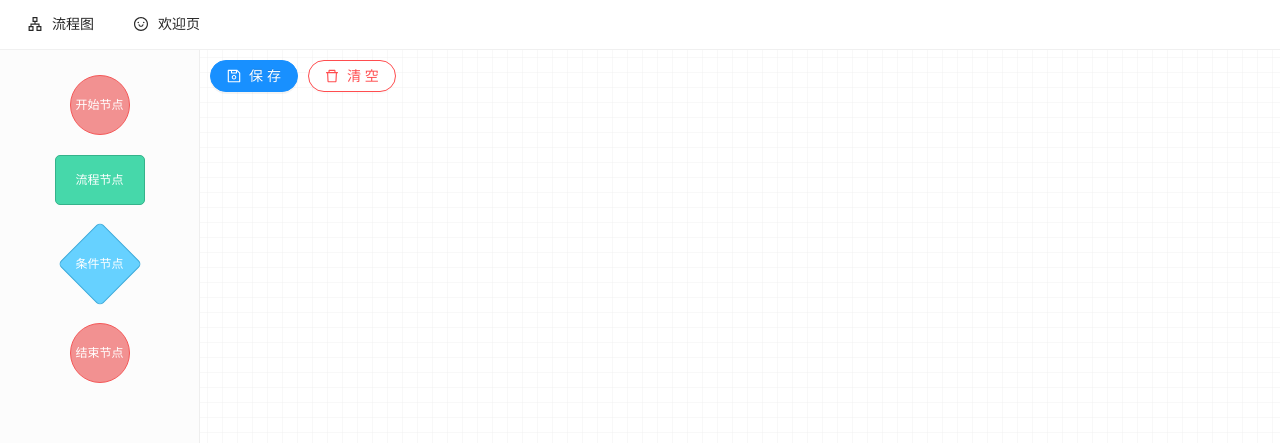
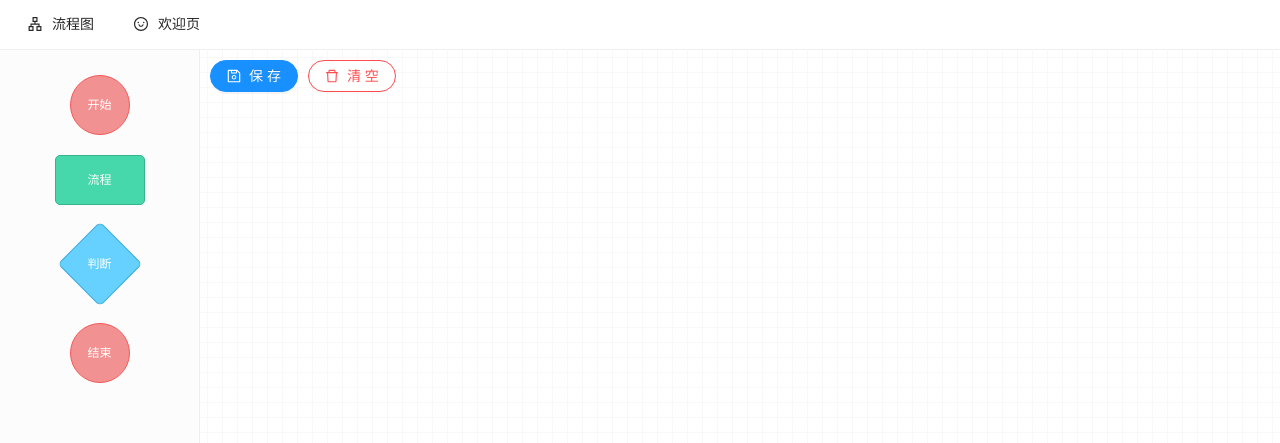
Before and after one commit to linmingdao/pre-research-technology, a React (Create React App) app: page /flow in a window 1280 px wide. Shown: the top 443 px of the page. Built offline with nearby package versions, Linux system fonts and the light colour scheme.

Commit message:
update：优化流程图

```diff
--- a/package.json
+++ b/package.json
@@ -6,6 +6,7 @@
     "@ant-design/icons": "^4.6.2",
     "@pupu/opm-bricks": "^0.1.0",
     "antd": "^4.15.0",
+    "classnames": "^2.3.1",
     "react": "^17.0.2",
     "react-dom": "^17.0.2",
     "react-flow-renderer": "^9.4.2",
--- a/src/components/FlowChart/FlowChart.tsx
+++ b/src/components/FlowChart/FlowChart.tsx
@@ -9,12 +9,14 @@ import ReactFlow, {
   removeElements,
   ReactFlowProvider,
 } from "react-flow-renderer";
-import { DeleteOutlined, SaveOutlined } from "@ant-design/icons";
-import { Button, Popconfirm } from "antd";
+import Toolbar from "./Toolbar/Toolbar";
 import Sidebar from "./Sidebar/Sidebar";
-import nodeTypes from "./Nodes/index";
-
-const strokeWidth = 2;
+import {
+  builtInNodes,
+  NodeDescription,
+  builtInAvailableType,
+} from "./Nodes/index";
+import { getNodeTypesAndMapFromConfig, mergeCustomNodes } from "./utils";
 
 export interface PositionType {
   x: number;
@@ -36,6 +38,9 @@ export interface NodeType {
 export interface FlowChartProps {
   editable?: boolean;
   dataSource?: any[];
+  strokeWidth?: number;
+  customNodes?: NodeDescription[];
+  defaultNodes?: builtInAvailableType[];
   onSave?: (data: any[]) => void;
   onElementClick?: (event: any, element: any) => void;
   onElementDrop?: (node: NodeType) => NodeType | false;
@@ -44,6 +49,9 @@ export interface FlowChartProps {
 const FlowChart: React.FC<FlowChartProps> = ({
   editable = false,
   dataSource = [],
+  strokeWidth = 2,
+  customNodes = [],
+  defaultNodes = ["end", "judgment", "process", "start"],
   onSave,
   onElementClick,
   onElementDrop = (node: NodeType) => node,
@@ -51,6 +59,9 @@ const FlowChart: React.FC<FlowChartProps> = ({
   const reactFlowWrapper = useRef<any>(null);
   const [elements, setElements] = useState<any[]>(dataSource);
   const [reactflowInstance, setReactflowInstance] = useState<any>(null);
+  const { nodes, nodeTypes, nodesMap } = getNodeTypesAndMapFromConfig(
+    mergeCustomNodes(customNodes, builtInNodes, defaultNodes)
+  );
   const onNodeDragStop = (event: any, node: any) =>
     setElements((els) =>
       els.map((item) => {
@@ -79,7 +90,7 @@ const FlowChart: React.FC<FlowChartProps> = ({
           els
         )
       ),
-    []
+    [strokeWidth]
   );
   const onLoad = useCallback(
     (rfi) => {
@@ -103,7 +114,7 @@ const FlowChart: React.FC<FlowChartProps> = ({
       const newNode = onElementDrop({
         type,
         position,
-        data: { label: type },
+        data: { label: nodesMap[type].label },
         id: shortid.generate(),
       });
       newNode && setElements((es) => es.concat(newNode));
@@ -121,14 +132,15 @@ const FlowChart: React.FC<FlowChartProps> = ({
 
   return (
     <div className="flow-editor-dnd">
-      {editable ? <Sidebar /> : <></>}
+      <Sidebar nodes={nodes} editable={editable} />
       <div className="flow-wrapper" ref={reactFlowWrapper}>
         <ReactFlowProvider>
           <ReactFlow
             elements={elements}
-            nodeTypes={nodeTypes}
             zoomOnPinch={false}
             zoomOnScroll={false}
+            zoomOnDoubleClick={false}
+            nodeTypes={nodeTypes}
             nodesDraggable={editable}
             elementsSelectable={editable}
             onLoad={onLoad}
@@ -139,38 +151,13 @@ const FlowChart: React.FC<FlowChartProps> = ({
             onNodeDragStop={onNodeDragStop}
             onElementsRemove={onElementsRemove}
           >
+            <Controls showInteractive={editable} />
             <Background variant={BackgroundVariant.Lines} />
-            {editable ? (
-              <>
-                <Button
-                  type="primary"
-                  shape="round"
-                  icon={<SaveOutlined />}
-                  style={{ zIndex: 100, left: 10, top: 10 }}
-                  onClick={() => onSave && onSave(elements)}
-                >
-                  保 存
-                </Button>
-                <Popconfirm
-                  okText="确定"
-                  cancelText="取消"
-                  title="确认清空面板内容么?"
-                  onConfirm={() => setElements([])}
-                >
-                  <Button
-                    danger
-                    shape="round"
-                    icon={<DeleteOutlined />}
-                    style={{ zIndex: 100, left: 20, top: 10 }}
-                  >
-                    清 空
-                  </Button>
-                </Popconfirm>
-              </>
-            ) : (
-              <></>
-            )}
-            <Controls showInteractive={editable} />
+            <Toolbar
+              editable={editable}
+              onEmpty={() => setElements([])}
+              onSave={() => onSave && onSave(elements)}
+            />
           </ReactFlow>
         </ReactFlowProvider>
       </div>
--- a/src/components/FlowChart/Nodes/index.ts
+++ b/src/components/FlowChart/Nodes/index.ts
@@ -1,13 +1,24 @@
-import Start from "./Start";
-import End from "./End";
-import Judgment from "./Judgment";
-import Process from "./Process";
+import React from "react";
+import end from "./End";
+import start from "./Start";
+import process from "./Process";
+import judgment from "./Judgment";
 
-const nodeTypes = {
-  End,
-  Start,
-  Process,
-  Judgment,
-};
+export type builtInAvailableType = "end" | "start" | "process" | "judgment";
 
-export default nodeTypes;
+export interface NodeDescription {
+  type: string;
+  label: string;
+  component: React.JSXElementConstructor<any>;
+}
+
+export interface NodeTypes {
+  [nodeType: string]: React.JSXElementConstructor<any>;
+}
+
+export const builtInNodes: NodeDescription[] = [
+  { label: "开始", type: "start", component: start },
+  { label: "流程", type: "process", component: process },
+  { label: "判断", type: "judgment", component: judgment },
+  { label: "结束", type: "end", component: end },
+];
--- a/src/components/FlowChart/Sidebar/Sidebar.tsx
+++ b/src/components/FlowChart/Sidebar/Sidebar.tsx
@@ -1,44 +1,37 @@
 import React from "react";
+import classNames from "classnames";
+import { NodeDescription } from "../Nodes/index";
 
-const Sidebar: React.FC = () => {
+export interface SidebarProps {
+  editable: boolean;
+  nodes: NodeDescription[];
+}
+
+const Sidebar: React.FC<SidebarProps> = ({ nodes, editable }) => {
   const onDragStart = (event: any, nodeType: string) => {
     event.dataTransfer.setData("application/reactflow", nodeType);
     event.dataTransfer.effectAllowed = "move";
   };
 
-  return (
+  return editable ? (
     <aside className="sidebar">
-      <div
-        className="dnd-node-wrapper"
-        onDragStart={(event) => onDragStart(event, "Start")}
-        draggable
-      >
-        <div className="node start">开始节点</div>
-      </div>
-      <div
-        className="dnd-node-wrapper"
-        onDragStart={(event) => onDragStart(event, "Process")}
-        draggable
-      >
-        <div className="node process">流程节点</div>
-      </div>
-      <div
-        className="dnd-node-wrapper"
-        onDragStart={(event) => onDragStart(event, "Judgment")}
-        draggable
-      >
-        <div className="node judgment">
-          <div className="label">条件节点</div>
-        </div>
-      </div>
-      <div
-        className="dnd-node-wrapper"
-        onDragStart={(event) => onDragStart(event, "End")}
-        draggable
-      >
-        <div className="node end">结束节点</div>
-      </div>
+      {nodes.map(({ type, label }) => {
+        const classes = classNames("node", type);
+        return (
+          <div
+            draggable
+            className="dnd-node-wrapper"
+            onDragStart={(event) => onDragStart(event, type)}
+          >
+            <div className={classes}>
+              <div className="label">{label}</div>
+            </div>
+          </div>
+        );
+      })}
     </aside>
+  ) : (
+    <></>
   );
 };
 
--- /dev/null
+++ b/src/components/FlowChart/Toolbar/Toolbar.tsx
@@ -0,0 +1,46 @@
+import React from "react";
+import { Button, Popconfirm } from "antd";
+import { DeleteOutlined, SaveOutlined } from "@ant-design/icons";
+
+export interface ToolbarProps {
+  editable?: boolean;
+  onSave?: () => void;
+  onEmpty?: () => void;
+}
+
+const Toolbar: React.FC<ToolbarProps> = ({ editable, onSave, onEmpty }) => {
+  return editable ? (
+    <>
+      <Button
+        type="primary"
+        shape="round"
+        icon={<SaveOutlined />}
+        style={{ zIndex: 100, left: 10, top: 10 }}
+        onClick={() => onSave && onSave()}
+      >
+        保 存
+      </Button>
+      <Popconfirm
+        okText="确定"
+        cancelText="取消"
+        title="确认清空面板内容么?"
+        onConfirm={() => onEmpty && onEmpty()}
+      >
+        <Button
+          danger
+          shape="round"
+          icon={<DeleteOutlined />}
+          style={{ zIndex: 100, left: 20, top: 10 }}
+        >
+          清 空
+        </Button>
+      </Popconfirm>
+    </>
+  ) : (
+    <></>
+  );
+};
+
+Toolbar.displayName = "Toolbar";
+
+export default Toolbar;
--- /dev/null
+++ b/src/components/FlowChart/utils/index.ts
@@ -0,0 +1,24 @@
+import { builtInAvailableType, NodeDescription, NodeTypes } from "../Nodes";
+
+export function getNodeTypesAndMapFromConfig(nodes: NodeDescription[]) {
+  const nodeTypes: NodeTypes = {};
+  const nodesMap: { [nodeType: string]: NodeDescription } = {};
+  nodes.forEach(({ type, label, component }) => {
+    nodeTypes[type] = component;
+    nodesMap[type] = { type, label, component };
+  });
+  return { nodes, nodeTypes, nodesMap };
+}
+
+export function mergeCustomNodes(
+  customNodes: NodeDescription[],
+  builtInNodes: NodeDescription[],
+  defaultNodes: builtInAvailableType[]
+) {
+  return [
+    ...customNodes,
+    ...builtInNodes.filter((item: NodeDescription) =>
+      (defaultNodes as string[]).includes(item.type)
+    ),
+  ];
+}
--- a/src/modules/FlowChart/data.ts
+++ b/src/modules/FlowChart/data.ts
@@ -1,7 +1,7 @@
 const data = [
   {
     id: "1",
-    type: "Start",
+    type: "start",
     position: { x: 207, y: -96 },
     data: {
       label:
@@ -10,7 +10,7 @@ const data = [
   },
   {
     id: "2",
-    type: "Process",
+    type: "process",
     position: { x: 313, y: 34 },
     data: {
       label:
@@ -19,7 +19,7 @@ const data = [
   },
   {
     id: "3",
-    type: "Judgment",
+    type: "judgment",
     position: { x: 86, y: 219 },
     data: {
       label:
@@ -28,25 +28,25 @@ const data = [
   },
   {
     id: "4",
-    type: "Judgment",
+    type: "judgment",
     position: { x: 435, y: 176 },
     data: { label: "<=60%" },
   },
   {
     id: "5",
-    type: "End",
+    type: "end",
     position: { x: 50, y: 377 },
     data: { label: "未知" },
   },
   {
     id: "6",
-    type: "Process",
+    type: "process",
     position: { x: 494, y: 301 },
     data: { label: "查看业务线程CPU" },
   },
   {
     id: "7",
-    type: "End",
+    type: "end",
     position: { x: 291, y: 428 },
     data: {
       label:
```
Also changed, not shown: 1 other file (tests, documents, lock files or other folders).
